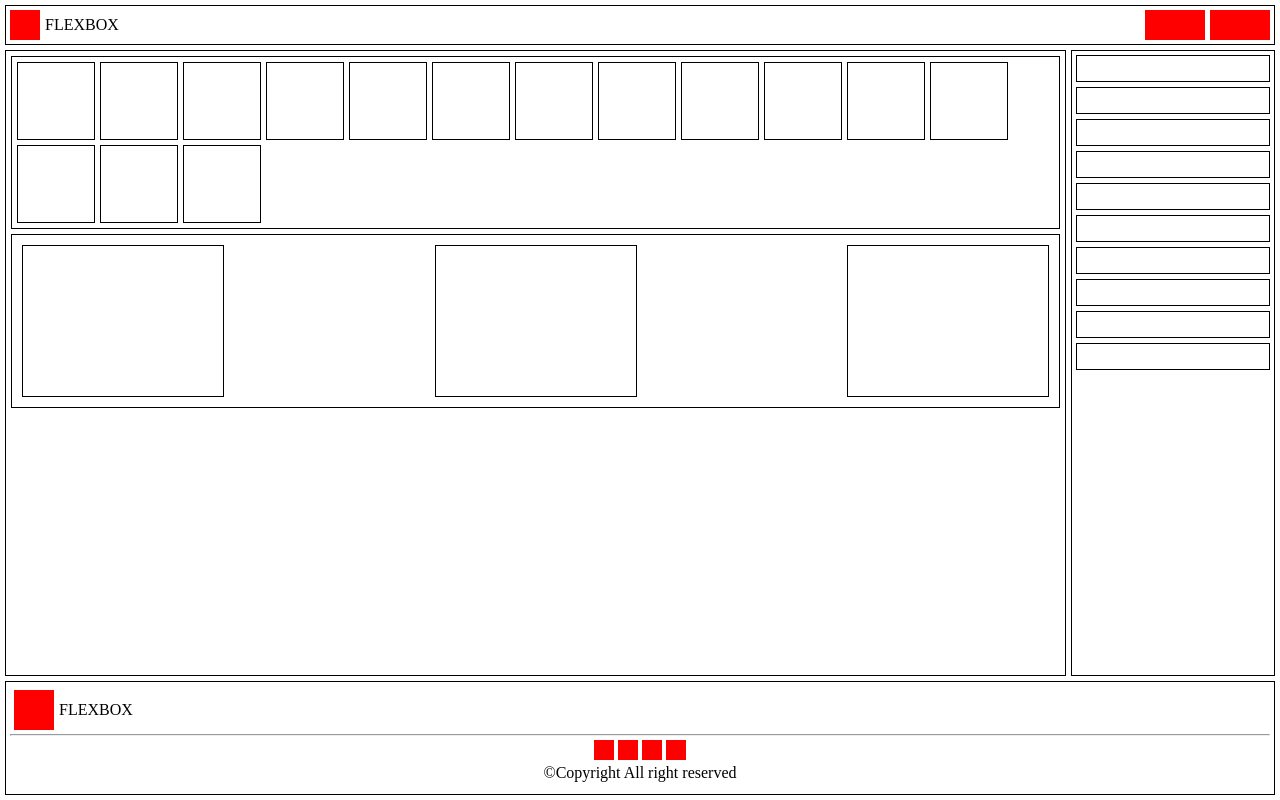
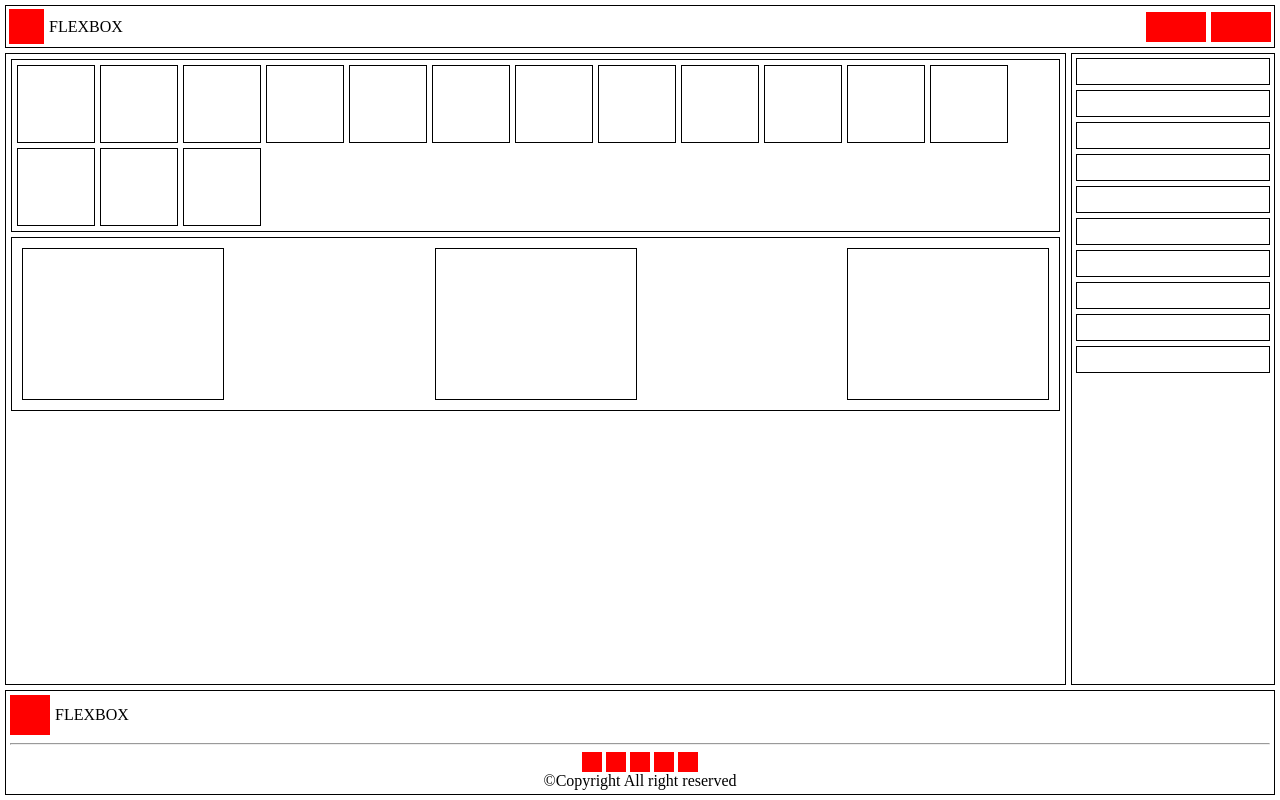
Before and after one commit to leahtuburan/flexbox_prac, a plain HTML site: page flexbox1.html in a window 1280 px wide. Drawn offline with Linux system fonts and the light colour scheme.

Commit message:
added flexbox

```diff
--- a/flexbox1.html
+++ b/flexbox1.html
@@ -29,7 +29,7 @@
       display: flex;
       justify-content: space-between;
       gap: 4px;
-      padding: 4px;
+      padding: 3px;
     }
 
     .navi {
@@ -47,8 +47,8 @@
 
     .navbox {
       background-color: red;
-      height: 30px;
-      width: 30px;
+      height: 35px;
+      width: 35px;
     }
 
     .nbox {
@@ -130,16 +130,17 @@
     .footer1 {
       display: flex;
       gap: 4px;
-      padding: 4px;
       align-items: center;
       flex-direction: row;
       justify-content: space-between;
+      margin-bottom: 4px;
     }
 
     .foot1 {
       display: flex;
       gap: 5px;
       align-items: center;
+      margin-bottom: 4px;
     }
 
     .footbox {
@@ -153,8 +154,6 @@
       flex-direction: column;
       align-items: center;
       justify-content: center;
-      gap: 4px;
-      padding: 4px;
     }
 
     .footercont2 {
@@ -166,6 +165,7 @@
       display: flex;
       flex-direction: row;
       gap: 4px;
+      margin-top: 7px;
     }
 
     .f2red {
@@ -245,6 +245,7 @@
     <div class="f2red"></div>
     <div class="f2red"></div>
     <div class="f2red"></div>
+    <div class="f2red"></div>
   </div>
   <div>©Copyright All right reserved</div>
   <div>
```
Also changed, not shown: flexbox2.html (+5 -6 lines).
